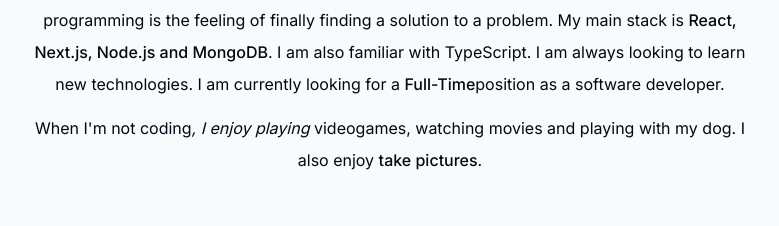
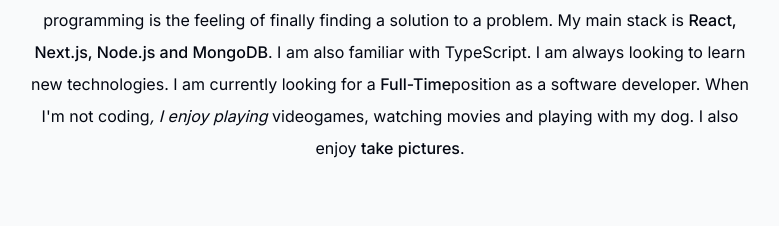
Before and after one commit to Irwingduran/porfolioNextjs, a Next.js app: page / in a window 1280 px wide. Shown: the part 930-1156 px from the top of the page, without its empty margins (250-1029 px from the left). Built offline with nearby package versions, Linux system fonts and the light colour scheme; no server answers.

Commit message:
about.tsx

```diff
--- a/components/about.tsx
+++ b/components/about.tsx
@@ -34,8 +34,7 @@
         learn new technologies. I am currently looking for a{" "}
         <span className="font-medium">Full-Time</span>position as a software
         developer.
-      </p>
-      <p>When I'm not coding
+        When I'm not coding
         <span className="italic">, I enjoy playing </span>
         videogames, watching movies and playing with my dog. I also enjoy{" "}
         <span className="font-medium">take pictures</span>.
```
